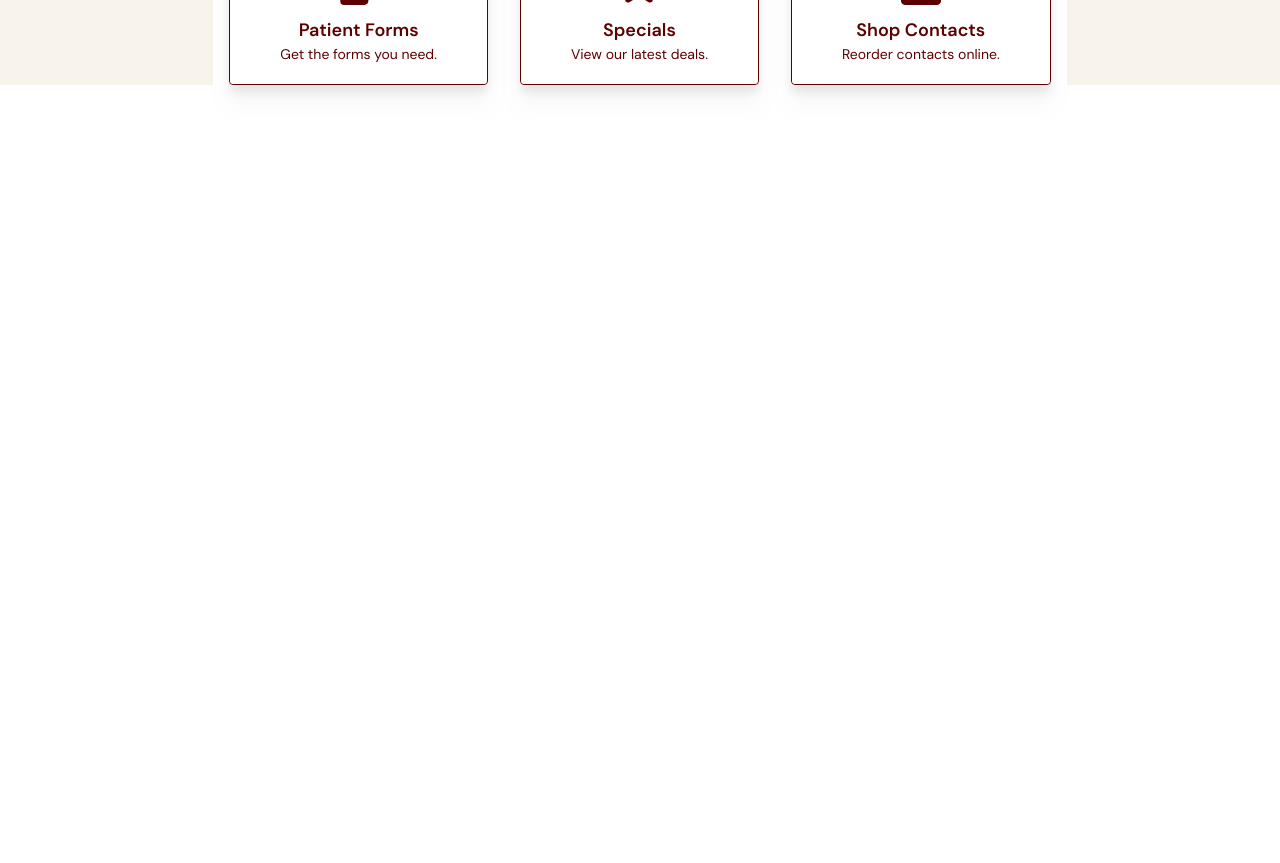
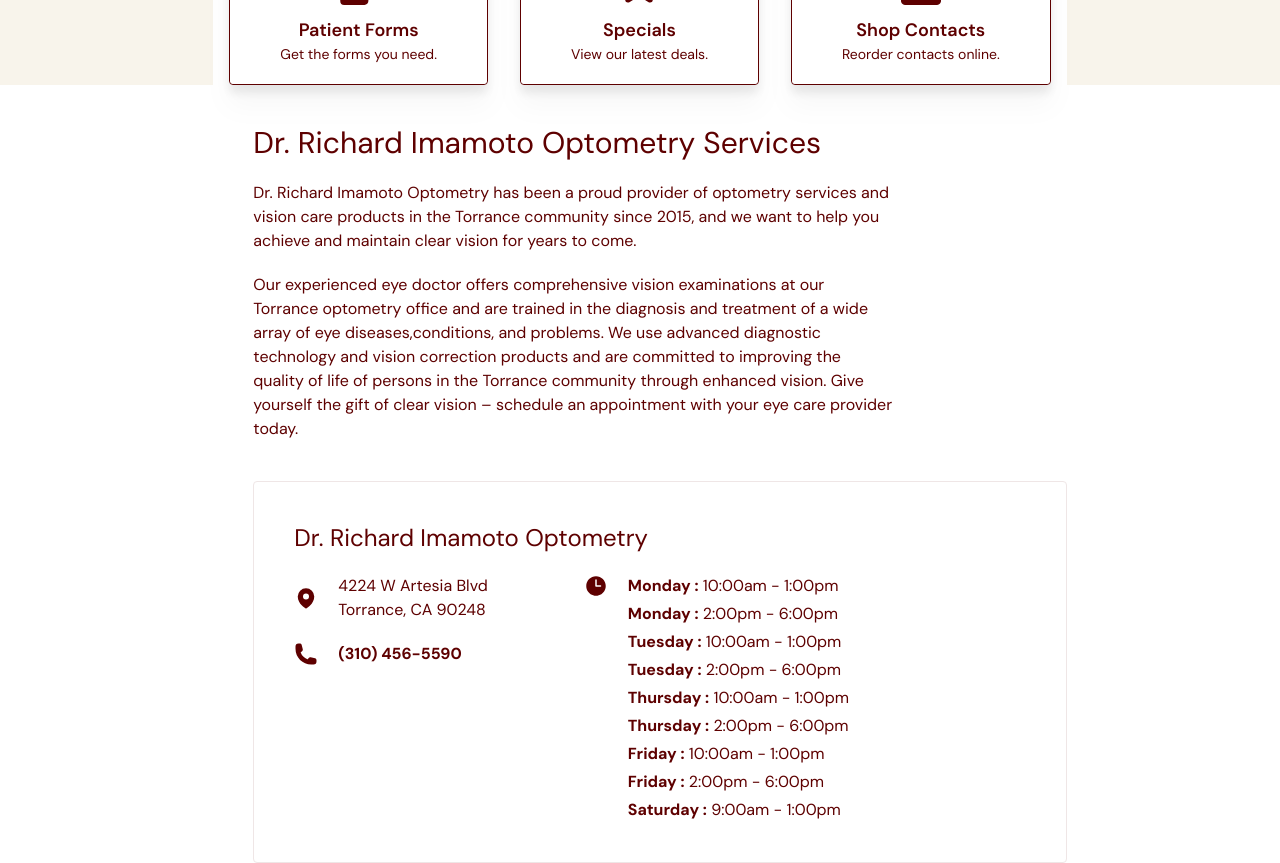
Before and after one commit to richardbvu/optometry, a React (Vite) app: page / in a window 1280 px wide. Shown: the part 680-1543 px from the top of the page. Before the commit the page ends 800 px from the top, so only its background shows below. Built offline with nearby package versions, Linux system fonts and the light colour scheme.

Commit message:
home info

```diff
--- a/src/App.tsx
+++ b/src/App.tsx
@@ -1,7 +1,8 @@
 import { useState } from "react";
 import Navbar from "././scenes/navbar";
 import Home from "./scenes/home";
-import Cards from "./scenes/cards";
+import Cards from "./scenes/home/cards/index";
+import HomeInfo from "./scenes/home/homeInfo/index";
 
 function App() {
   const [selectedPage, setSelectedPage] = useState<string>("home");
@@ -11,6 +12,7 @@ function App() {
       <Navbar selectedPage={selectedPage} setSelectedPage={setSelectedPage} />
       <Home />
       <Cards />
+      <HomeInfo />
     </div>
   );
 }
--- a/src/scenes/cards/index.tsx
+++ b/src/scenes/home/cards/index.tsx
@@ -1,5 +1,5 @@
-import useMediaQuery from "../../hooks/useMediaQuery";
-import Card from "./Card";
+import useMediaQuery from "../../../hooks/useMediaQuery";
+import Card from "../cards/Card";
 import {
   ClipboardDocumentCheckIcon,
   StarIcon,
@@ -29,7 +29,7 @@ const index = ({}: Props) => {
   const isAboveMediumScreens = useMediaQuery("(min-width: 1060px)");
   return (
     // <div className="absolute bottom-[-200px] z-40 mx-auto w-full bg-gray-20">
-    <div className="bg-gray-20">
+    <section className="bg-gray-20">
       {isAboveMediumScreens ? (
         <div className="w-full">
           <ul className="mx-auto flex w-4/6 items-center justify-around bg-white">
@@ -45,7 +45,7 @@ const index = ({}: Props) => {
         </div>
       ) : (
         <div className="bg-white">
-          <ul className="mx-auto flex w-5/6 flex-col gap-4 pt-10">
+          <ul className="mx-auto flex w-4/6 flex-col gap-4 pt-10">
             {cards.map((card, index) => (
               <Card
                 key={index}
@@ -57,7 +57,7 @@ const index = ({}: Props) => {
           </ul>
         </div>
       )}
-    </div>
+    </section>
 
     // <div className="">
     //   <ul className="mx-auto flex w-4/6 items-center justify-around">
--- /dev/null
+++ b/src/scenes/home/homeInfo/index.tsx
@@ -0,0 +1,105 @@
+import { ClockIcon, MapPinIcon, PhoneIcon } from "@heroicons/react/24/solid";
+
+type Props = {};
+const homeInfo = (props: Props) => {
+  return (
+    <section className="">
+      <div className="w-full">
+        <div className="mx-auto w-4/6">
+          <div className="mt-10 flex flex-col gap-5 md:ml-10 md:w-3/4">
+            <p className="text-3xl">Dr. Richard Imamoto Optometry Services</p>
+            <p>
+              Dr. Richard Imamoto Optometry has been a proud provider of
+              optometry services and vision care products in the Torrance
+              community since 2015, and we want to help you achieve and maintain
+              clear vision for years to come.
+            </p>
+            <p>
+              Our experienced eye doctor offers comprehensive vision
+              examinations at our Torrance optometry office and are trained in
+              the diagnosis and treatment of a wide array of eye diseases,
+              {/* LINKS TO THESE PAGES LATER */}
+              conditions, and problems. We use advanced diagnostic technology
+              and vision correction products and are committed to improving the
+              quality of life of persons in the Torrance community through
+              enhanced vision. Give yourself the gift of clear vision – schedule
+              an appointment with your eye care provider today.
+            </p>
+          </div>
+          <div className="mt-10 rounded border-[1px] border-gray-50 p-10 md:ml-10">
+            <p className="mb-5 text-2xl">Dr. Richard Imamoto Optometry</p>
+            <div className="flex gap-24">
+              <div className="flex flex-col gap-5">
+                <div className="flex items-center gap-5">
+                  <div className="h-6 w-6">
+                    <MapPinIcon />
+                  </div>
+                  <div>
+                    <p>4224 W Artesia Blvd</p>
+                    <p>Torrance, CA 90248</p>
+                  </div>
+                </div>
+                <div className="flex items-center gap-5">
+                  <div className="h-6 w-6">
+                    <PhoneIcon />
+                  </div>
+                  <div>
+                    <a href="tel:3104565590" className="font-bold">
+                      (310) 456-5590
+                    </a>
+                  </div>
+                </div>
+                {/* <div className="flex items-center gap-5">
+                  <div>ICON</div>
+                  <div>
+                    <p>(310) 456-5850</p>
+                  </div>
+                </div> */}
+              </div>
+              <div className="flex gap-5">
+                <div className="h-6 w-6">
+                  <ClockIcon />
+                </div>
+                <div className="flex flex-col gap-1">
+                  <p>
+                    <span className="font-bold">Monday :</span> 10:00am - 1:00pm
+                  </p>
+                  <p>
+                    <span className="font-bold">Monday :</span> 2:00pm - 6:00pm
+                  </p>
+                  <p>
+                    <span className="font-bold">Tuesday :</span> 10:00am -
+                    1:00pm
+                  </p>
+                  <p>
+                    <span className="font-bold">Tuesday :</span> 2:00pm - 6:00pm
+                  </p>
+                  <p>
+                    <span className="font-bold">Thursday :</span> 10:00am -
+                    1:00pm
+                  </p>
+                  <p>
+                    <span className="font-bold">Thursday :</span> 2:00pm -
+                    6:00pm
+                  </p>
+                  <p>
+                    <span className="font-bold">Friday :</span> 10:00am - 1:00pm
+                  </p>
+                  <p>
+                    <span className="font-bold">Friday :</span> 2:00pm - 6:00pm
+                  </p>
+                  <p>
+                    <span className="font-bold">Saturday :</span> 9:00am -
+                    1:00pm
+                  </p>
+                </div>
+              </div>
+            </div>
+          </div>
+        </div>
+      </div>
+    </section>
+  );
+};
+
+export default homeInfo;
--- a/src/scenes/home/index.tsx
+++ b/src/scenes/home/index.tsx
@@ -101,10 +101,10 @@ const Home = ({ selectedPage, setSelectedPage }: Props) => {
           ) : (
             <div className="mt-10">
               <div className="flex flex-col items-center justify-center">
-                <p className="z-40 flex justify-center text-nowrap text-3xl text-black">
+                <p className="z-40 flex justify-center text-nowrap text-3xl text-gray-500">
                   Experience Modern Eye Care
                 </p>
-                <p className="z-40 mt-5 w-[400px] text-center text-2xl text-gray-400">
+                <p className="z-40 mt-5 w-full text-center text-2xl text-gray-400">
                   Dr. Richard Optometry offers comprehensive eye care services
                   and in-demand lenses and frames to Torrance and the
                   surrounding communities. Click or call to connect, and access
```
Also changed, not shown: src/scenes/home/cards/Card.tsx (renamed from src/scenes/cards/Card.tsx).
